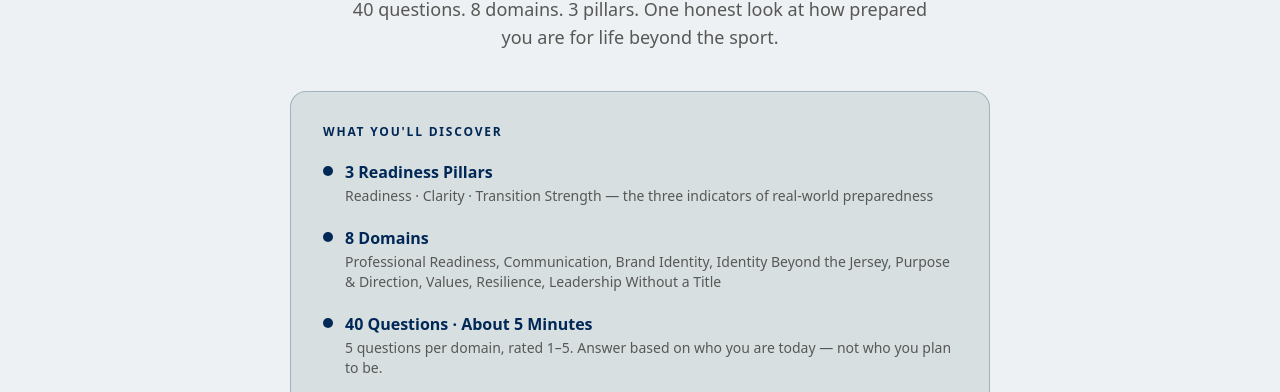
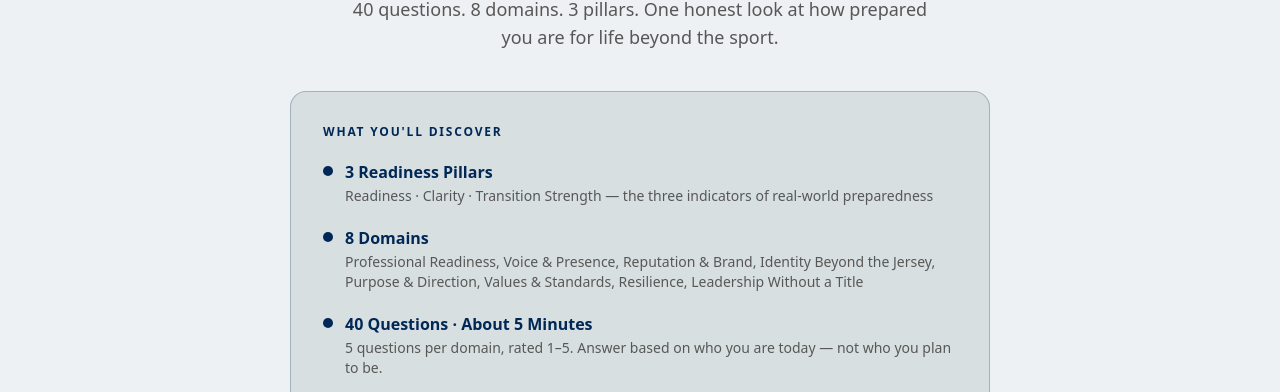
Before and after one commit to kstoddart-collab/theathletecheck-site, a website: page theathletecheck-site 2/assessment.html in a window 1280 px wide. Shown: the part 408-800 px from the top of the page. Drawn offline with nearby package versions, Linux system fonts and the light colour scheme.

Commit message:
Rename four assessment domains to the unified names

```diff
--- a/theathletecheck-site 2/assessment.html
+++ b/theathletecheck-site 2/assessment.html
@@ -256,7 +256,7 @@ Discover Your<br>IronMind Readiness Profile™
 <span class="mt-1.5 w-2.5 h-2.5 rounded-full bg-steel flex-shrink-0"></span>
 <div>
 <span class="text-white font-semibold" style="color:#002856">8 Domains</span>
-<span class="text-muted text-sm block mt-0.5">Professional Readiness, Communication, Brand Identity, Identity Beyond the Jersey, Purpose &amp; Direction, Values, Resilience, Leadership Without a Title</span>
+<span class="text-muted text-sm block mt-0.5">Professional Readiness, Voice &amp; Presence, Reputation &amp; Brand, Identity Beyond the Jersey, Purpose &amp; Direction, Values &amp; Standards, Resilience, Leadership Without a Title</span>
 </div>
 </div>
 <div class="flex items-start gap-3">
@@ -506,7 +506,7 @@ insightLow: 'Professional readiness is a skill, not a gift — and it is built t
 pillar: 'readiness',
 pillarLabel: 'Readiness',
 pillarColor: '#002856',
-name: 'Communication & Executive Presence',
+name: 'Voice & Presence',
 desc: 'Your ability to communicate clearly, confidently, and professionally in high-stakes situations.',
 icon: 'message-square',
 questions: [
@@ -523,7 +523,7 @@ insightLow: 'Communication is the currency of the real world. In sports, your pe
 pillar: 'readiness',
 pillarLabel: 'Readiness',
 pillarColor: '#002856',
-name: 'Brand & Professional Identity',
+name: 'Reputation & Brand',
 desc: 'How clearly and consistently you present yourself as a professional — online and in person.',
 icon: 'star',
 questions: [
@@ -576,7 +576,7 @@ insightLow: 'Without a clear purpose, you will keep chasing other people\'s defi
 pillar: 'clarity',
 pillarLabel: 'Clarity',
 pillarColor: '#17603F',
-name: 'Values & Decision-Making',
+name: 'Values & Standards',
 desc: 'How clearly your values guide your choices, relationships, and behavior under pressure.',
 icon: 'shield',
 questions: [
@@ -595,7 +595,7 @@ insightLow: 'Values are not decoration — they are the operating system of your
 pillar: 'transition',
 pillarLabel: 'Transition Strength',
 pillarColor: '#EDAE17',
-name: 'Resilience & Adaptability',
+name: 'Resilience',
 desc: 'Your capacity to handle adversity, uncertainty, and major change without losing your footing.',
 icon: 'zap',
 questions: [
```
